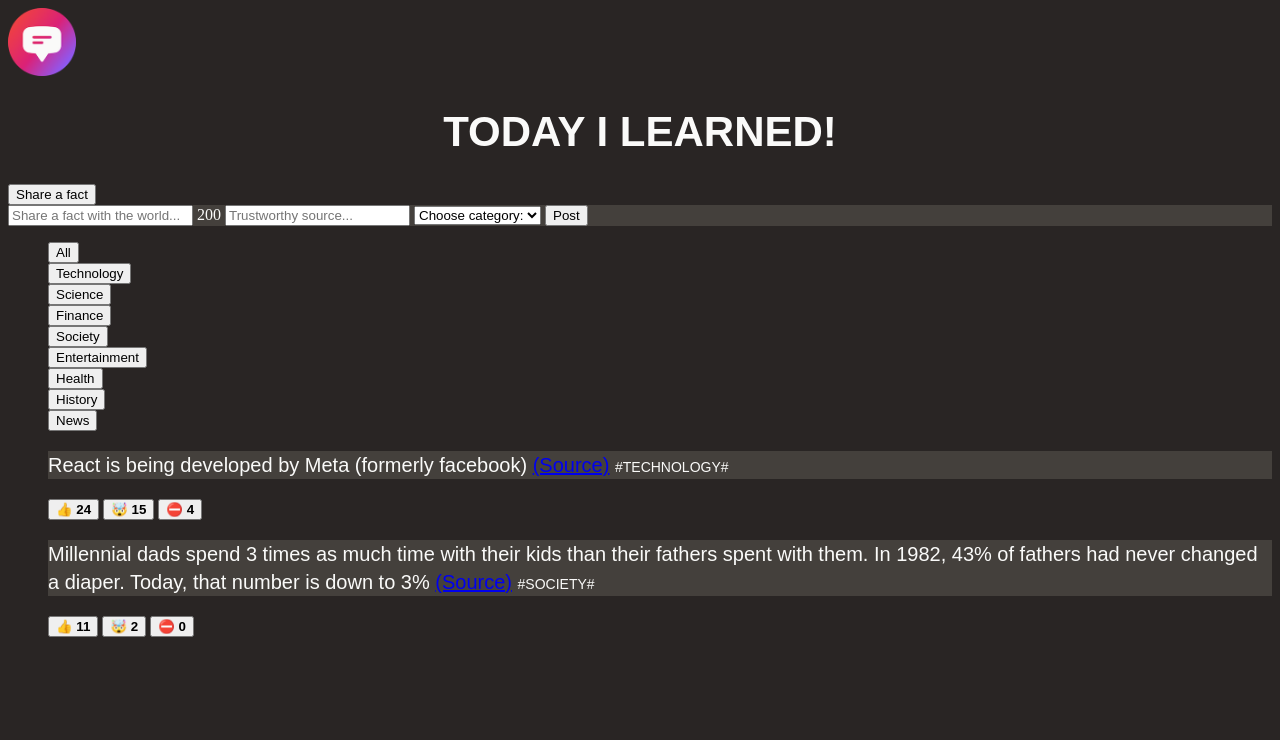
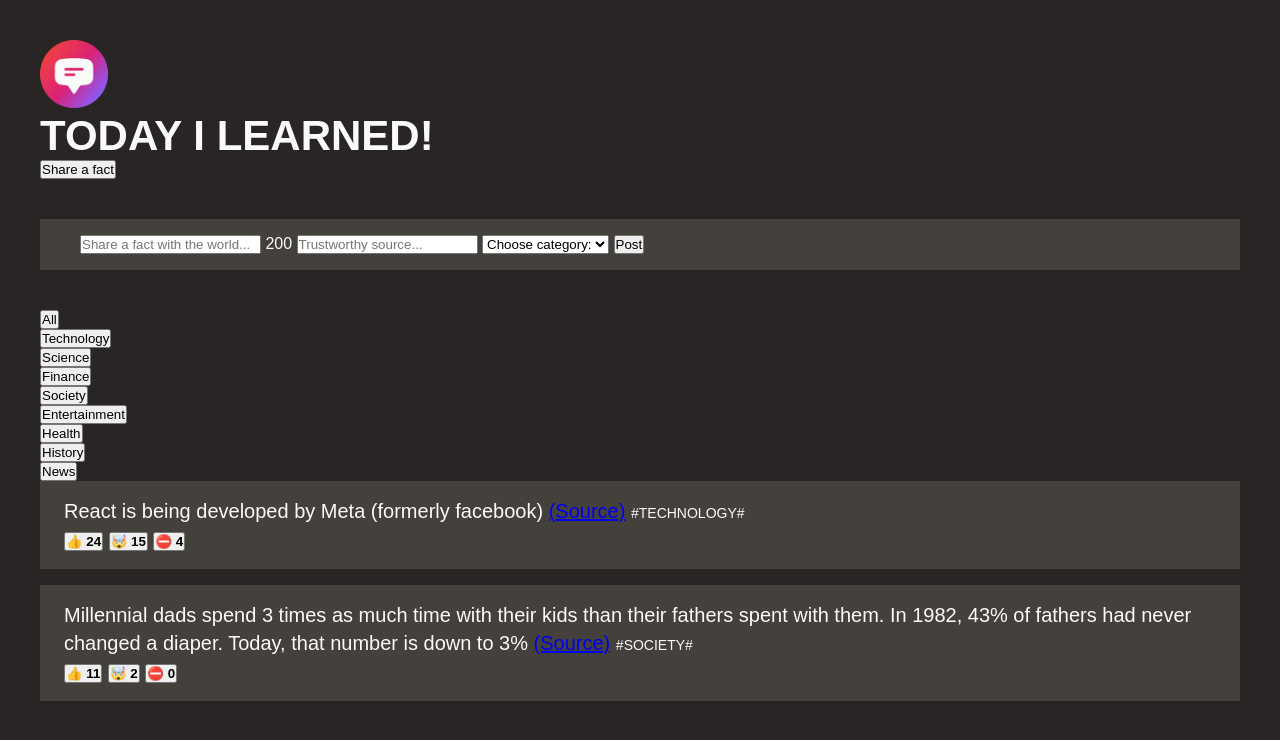
Before and after one commit to Nafish12/TodayILearned, a plain HTML site: page index.html in a window 1280 px wide. Drawn offline with Linux system fonts and the light colour scheme; a web font is replaced by a local one.

Commit message:
worked on css box model

```diff
--- a/index.html
+++ b/index.html
@@ -16,7 +16,7 @@
     <link href="style.css" rel="stylesheet" />
   </head>
   <body>
-    <header>
+    <header class="header">
       <img src="logo.png" height="68" width="68" alt="Today I Learned Logo" />
       <h1>Today I Learned!</h1>
       <button>Share a fact</button>
@@ -57,8 +57,8 @@
 
       <section>
         <ul>
-          <li>
-            <p class="fact">
+          <li class="fact">
+            <p>
               React is being developed by Meta (formerly facebook)
               <a href="https://opensource.fb.com/" target="_blank">(Source)</a>
               <span class="tag">#technology#</span>
@@ -69,8 +69,8 @@
               <button>⛔️ <strong>4</strong></button>
             </div>
           </li>
-          <li>
-            <p class="fact">
+          <li class="fact">
+            <p>
               Millennial dads spend 3 times as much time with their kids than
               their fathers spent with them. In 1982, 43% of fathers had never
               changed a diaper. Today, that number is down to 3%
--- a/style.css
+++ b/style.css
@@ -1,19 +1,29 @@
 * {
+  margin: 0;
+  padding: 0;
+  box-sizing: border-box;
 }
 
 body {
   background-color: #292524;
   color: #fafaf9;
+  font-family: "Sono", sans-serif;
+  padding: 40px;
+}
+
+.header {
+  margin-bottom: 40px;
 }
 
 .fact-form {
   background-color: #44403c;
+  margin-bottom: 40px;
+  padding: 16px 40px;
 }
 
 h1 {
   font-size: 42px;
   text-transform: uppercase;
-  text-align: center;
   font-family: "Coiny", sans-serif;
 }
 
@@ -22,6 +32,8 @@ h1 {
   line-height: 1.4;
   font-family: "Sono", sans-serif;
   background-color: #44403c;
+  margin-bottom: 16px;
+  padding: 16px 24px;
 }
 
 .tag {
```
